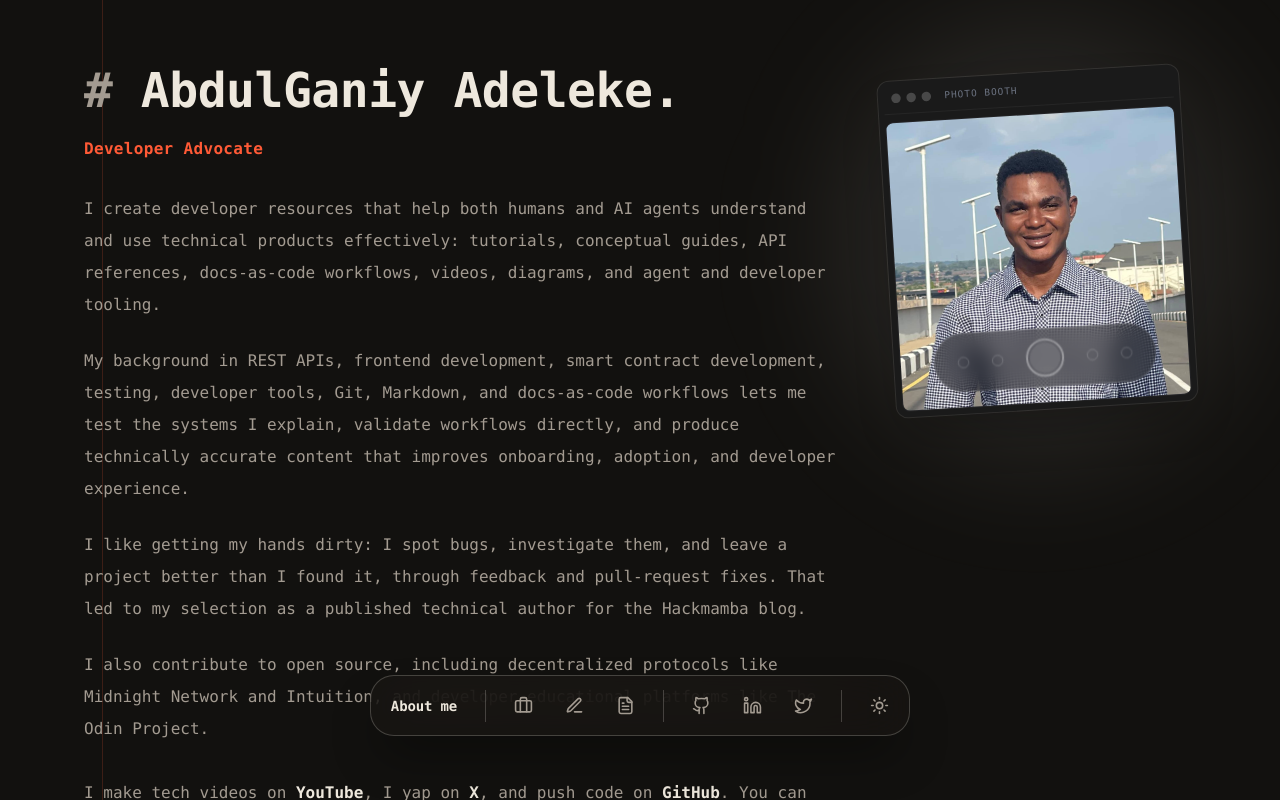
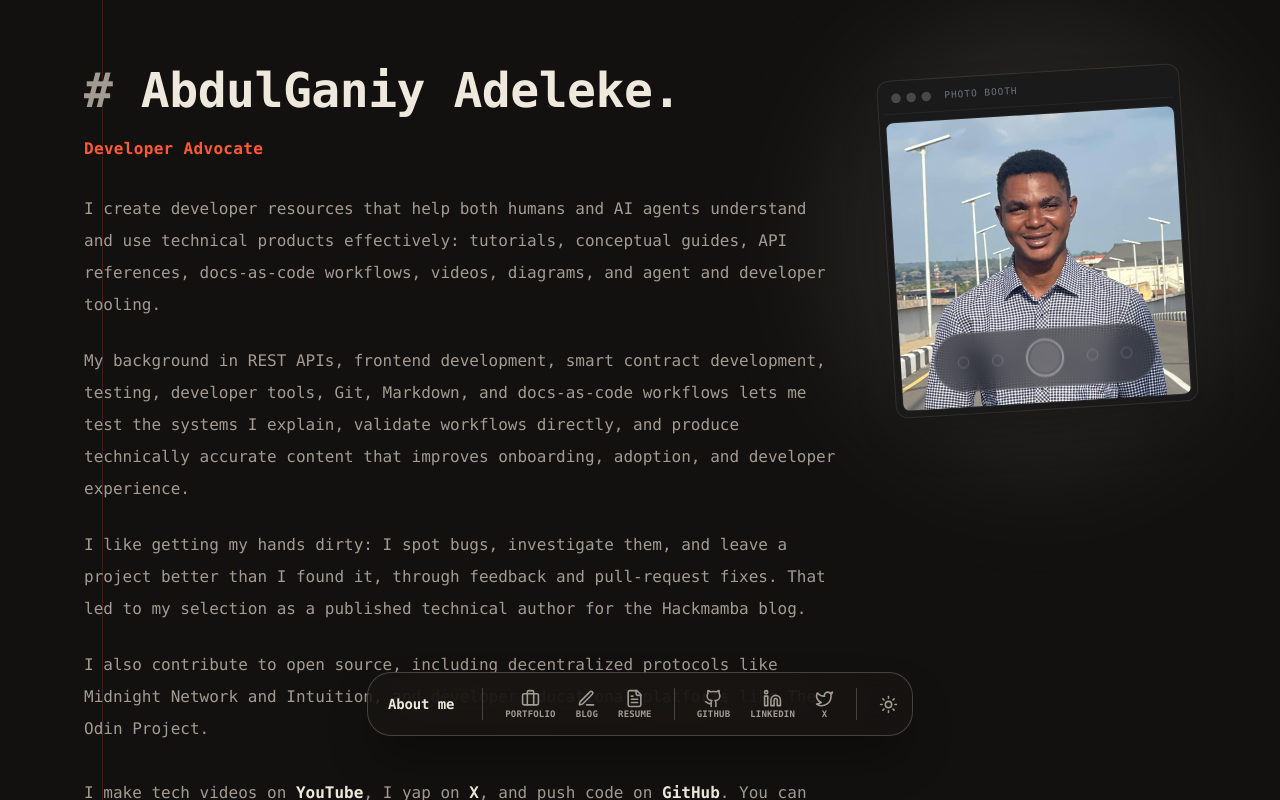
Before and after one commit to manueldezman/Portfolio-2, a Next.js app: page / in a window 1280 px wide. Shown: the top 800 px of the page. Built offline with nearby package versions, Linux system fonts and the light colour scheme.

Commit message:
add label to nav icons on larger screen sizes

```diff
--- a/app/globals.css
+++ b/app/globals.css
@@ -181,9 +181,11 @@ body::after {
   border-radius: 0.75rem;
   color: var(--muted);
   display: flex;
+  flex-direction: column;
   flex-shrink: 0;
+  gap: 0.125rem;
   justify-content: center;
-  padding: 0.5rem;
+  padding: 0.5rem 0.375rem;
   position: relative;
   transition: color 300ms;
 }
@@ -196,13 +198,6 @@ body::after {
 @media (min-width: 640px) {
   .nav-item {
     border-radius: 1rem;
-    padding: 0.625rem;
-  }
-}
-
-@media (min-width: 768px) {
-  .nav-item {
-    padding: 0.75rem;
   }
 }
 
@@ -232,27 +227,23 @@ body::after {
   transform: scale(1);
 }
 
-.nav-label,
+.nav-label {
+  font-size: 0.5625rem;
+  font-weight: 700;
+  letter-spacing: 0.02em;
+  line-height: 1;
+  min-width: 0;
+  overflow: hidden;
+  text-transform: uppercase;
+}
+
 .nav-home {
   display: none;
 }
 
 @media (max-width: 639px) {
   .nav-item {
-    flex-direction: column;
-    gap: 0.125rem;
     padding: 0.5rem 0.25rem;
-  }
-
-  .nav-label {
-    display: block;
-    font-size: 0.5625rem;
-    font-weight: 700;
-    letter-spacing: 0.02em;
-    line-height: 1;
-    min-width: 0;
-    overflow: hidden;
-    text-transform: uppercase;
   }
 
   .nav-home {
--- a/components/Header.tsx
+++ b/components/Header.tsx
@@ -50,7 +50,6 @@ export function Header() {
             <span aria-hidden="true" className="nav-label">
               {item.label}
             </span>
-            <span className="nav-tooltip">{item.label}</span>
           </Link>
         ))}
 
@@ -66,7 +65,9 @@ export function Header() {
             target="_blank"
           >
             <item.Icon size={19} />
-            <span className="nav-tooltip">{item.label}</span>
+            <span aria-hidden="true" className="nav-label">
+              {item.label}
+            </span>
           </a>
         ))}
 
```
